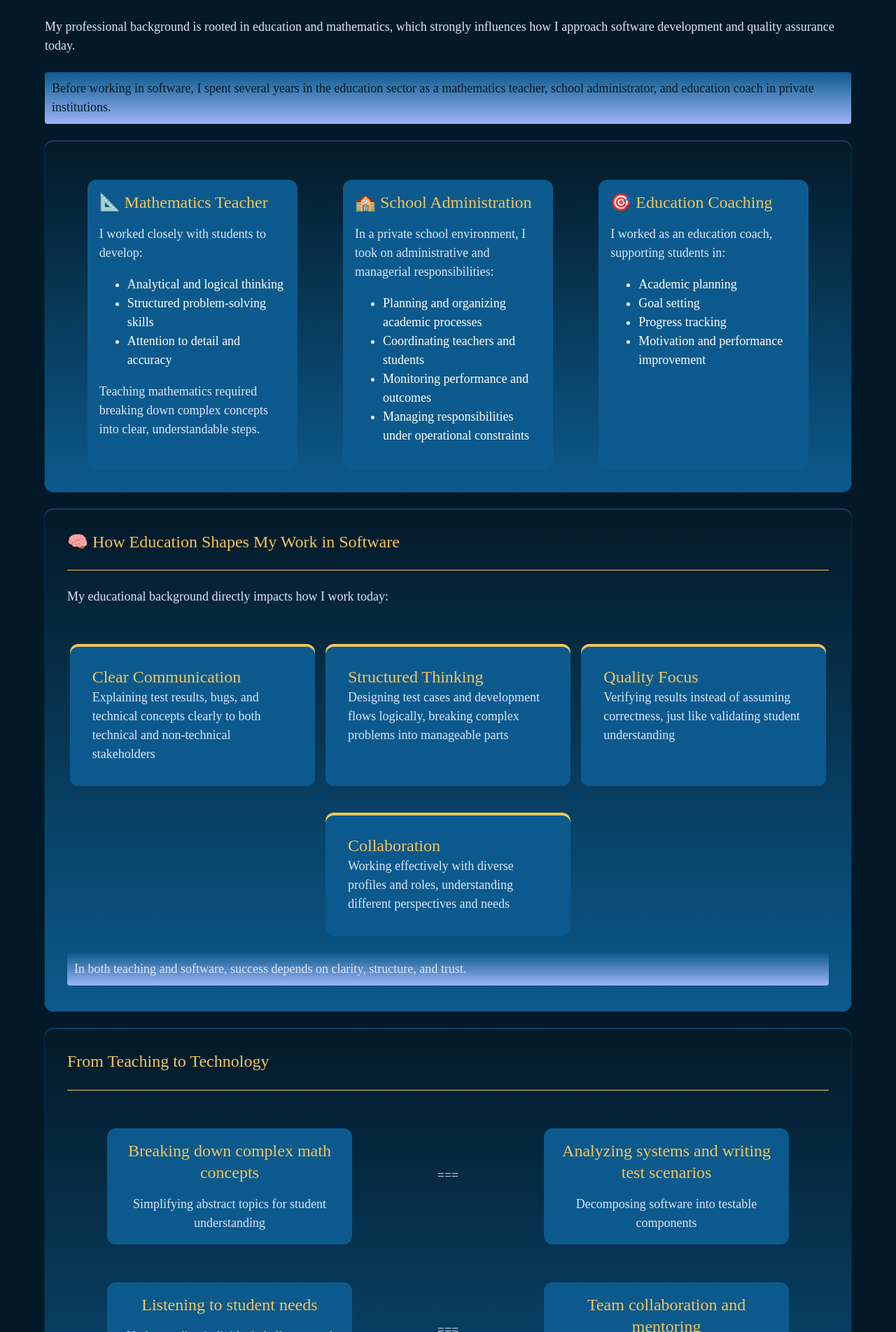
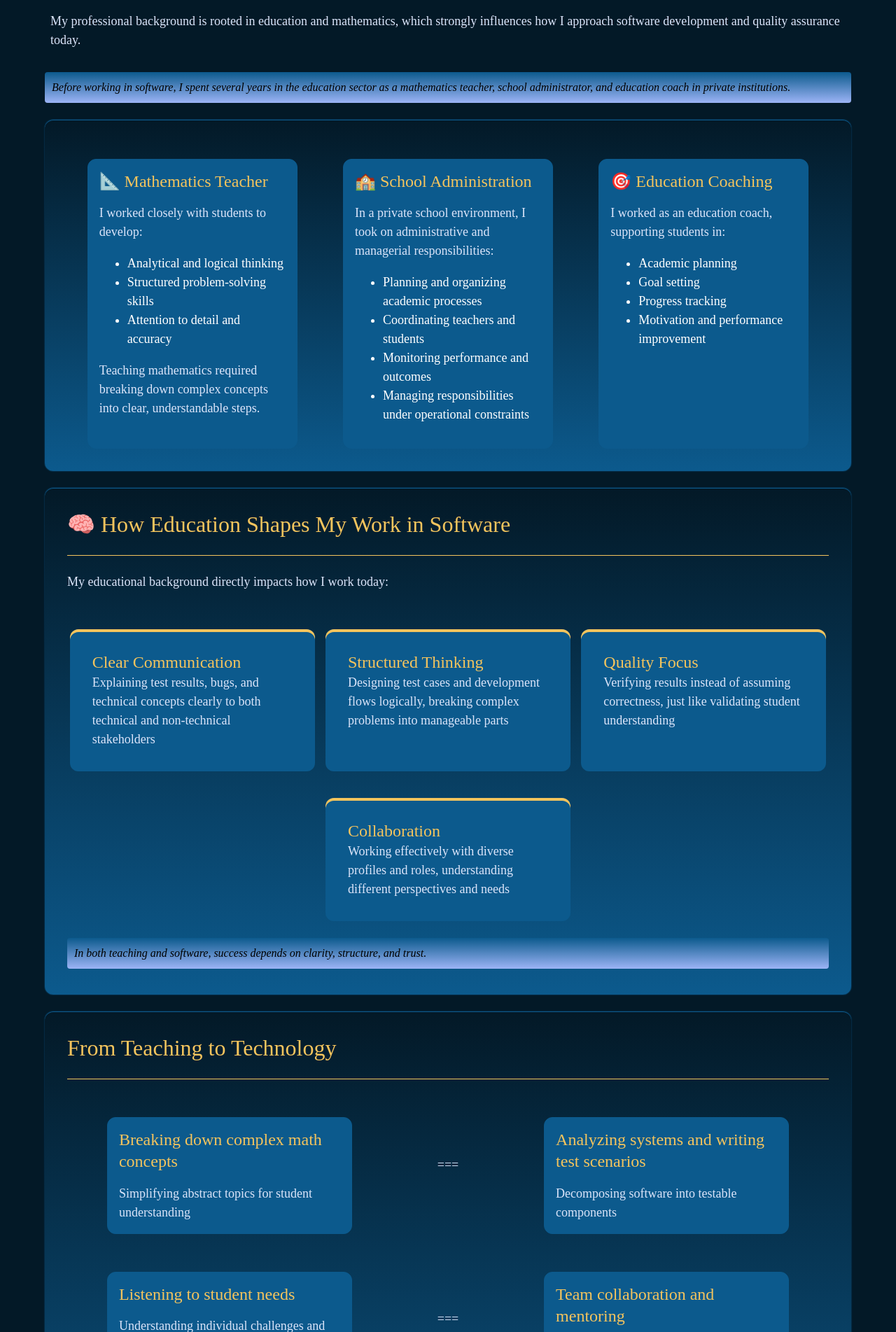
Before and after one commit to myalcin60/Portfolio, a Next.js app: page /en/education in a window 1280 px wide. Shown: the part 217-2120 px from the top of the page at 70% size. Built offline with nearby package versions, Linux system fonts and the light colour scheme; a web font is replaced by a local one.

Commit message:
ui updated

```diff
--- a/components/button/getInTouchBtn.tsx
+++ b/components/button/getInTouchBtn.tsx
@@ -4,6 +4,6 @@ import {Button} from "@mui/material";
 export default function GetInTouchBtn(){
    const message = useTranslations('home')
     return(
-        <Button variant={'btn_2'} href={'/contact'}>{message('hero.btn2')}</Button>
+        <Button variant={'btn_2'} href={'/contact'} sx={{mb:1}}>{message('hero.btn2')}</Button>
     )
 }
--- a/components/button/myProjectBtn.tsx
+++ b/components/button/myProjectBtn.tsx
@@ -5,6 +5,6 @@ export default function MyProjectBtn() {
     const message = useTranslations('home')
 
     return (
-        <Button variant={'btn_1'} href={'/project'}>{message('hero.btn1')}</Button>
+        <Button variant={'btn_1'} href={'/project'} sx={{mb:1}}>{message('hero.btn1')}</Button>
     )
 }
--- a/components/pages/educationClient.tsx
+++ b/components/pages/educationClient.tsx
@@ -27,7 +27,9 @@ export default function EducationClient() {
             <JsonLd pageKey={'qa'}/>
             <Container maxWidth="lg">
                 {/*hero*/}
-                <Box sx={{mt: 10}}>
+                <Box sx={{
+                    mt:{xs:3, sm:6, md: 8},
+                    p:1}}>
                     <Typography variant="h1" sx={{mb: 3}}>
                         {message.title}
                     </Typography>
@@ -35,7 +37,7 @@ export default function EducationClient() {
                         {message.description}
                     </Typography>
                 </Box>
-                <Paper variant={'projectCard'} sx={{mt: 3}}>
+                <Paper variant={'projectCard'} sx={{color:'black', fontStyle:'italic', fontSize:16, mt:3}}>
                     {message.text}
                 </Paper>
                 <Paper variant={'glowCard2'} sx={{
@@ -68,7 +70,7 @@ export default function EducationClient() {
                     ))}
                 </Paper>
                 <Paper variant={'glowCard2'} sx={{mt: 3}}>
-                    <Typography variant={'h3'} sx={{mb: 3, pb: 3, borderBottom: 1}}>
+                    <Typography variant={'h2'} sx={{mb: 3, pb: 3, borderBottom: 1}}>
                         {message.educationShape.title}
                     </Typography>
                     <Typography variant={'body1'}>{message.educationShape.text}</Typography>
@@ -88,11 +90,11 @@ export default function EducationClient() {
                         ))}
                     </Box>
                     <Paper variant={'projectCard'} sx={{mt: 3}}>
-                        <Typography>{message.educationShape.quote}</Typography>
+                        <Typography sx={{color:'black', fontStyle:'italic', fontSize:16}}>{message.educationShape.quote}</Typography>
                     </Paper>
                 </Paper>
                 <Paper variant={'glowCard2'} sx={{mt: 3}}>
-                    <Typography variant={'h3'} sx={{mb: 3, pb: 3, borderBottom: 1}}>
+                    <Typography variant={'h2'} sx={{mb: 3, pb: 3, borderBottom: 1}}>
                         {message.teaching.title}
                     </Typography>
                     {message.teaching.items.map((item: CategoryType, index: number) => (
@@ -118,7 +120,7 @@ export default function EducationClient() {
                     ))}
                 </Paper>
                 <Paper variant={'glowCard2'} sx={{mt: 3}}>
-                    <Typography variant={'h3'} sx={{mb: 3, pb: 3, borderBottom: 1}}>
+                    <Typography variant={'h2'} sx={{mb: 3, pb: 3, borderBottom: 1}}>
                         {message.knowledge.title}
                     </Typography>
                     <Typography variant={'body1'}>{message.knowledge.text}</Typography>
@@ -127,16 +129,16 @@ export default function EducationClient() {
                             <li key={index}>{item}</li>
                         ))}
                     </ul>
-                    <Paper variant={'projectCard'}>
+                    <Paper variant={'projectCard'} sx={{color:'black', fontStyle:'italic', fontSize:16}}>
                         {message.knowledge.quote}
                     </Paper>
                 </Paper>
                 <Paper variant={'glowCard2'} sx={{mt: 3}}>
-                    <Typography variant={'h3'} sx={{mb: 3, pb: 3, borderBottom: 1}}>
+                    <Typography variant={'h2'} sx={{mb: 3, pb: 3, borderBottom: 1}}>
                         {message.cta.title}
                     </Typography>
                     <Typography variant={'body1'}>{message.cta.text}</Typography>
-                   <Box sx={{display:'flex', justifyContent:'space-around', gap:1, mt:5}}>
+                    <Box sx={{display:{xs:'block', sm:'flex'}, justifyContent:'space-around', gap:1, mt:{xs:10, md:15}}}>
                        <MyProjectBtn/>
                        <GetInTouchBtn/>
                    </Box>
--- a/components/pages/projectClient.tsx
+++ b/components/pages/projectClient.tsx
@@ -13,7 +13,9 @@ export default function ProjectClient() {
             <JsonLd pageKey={'projects'}/>
             <Container maxWidth="lg">
                 {/*hero*/}
-                <Box sx={{mt: 10}}>
+                <Box sx={{
+                    mt:{xs:3, sm:6, md: 8},
+                    p:1}}>
                     <Typography variant={'h1'} sx={{mb: 5}}>
                         {message.title}
                     </Typography>
--- a/components/pages/testingClient.tsx
+++ b/components/pages/testingClient.tsx
@@ -20,7 +20,9 @@ export default function TestingClient() {
             <JsonLd pageKey={'qa'}/>
             <Container maxWidth="lg">
                 {/*hero*/}
-                <Box sx={{mt: 10}}>
+                <Box sx={{
+                    mt:{xs:3, sm:6, md: 8},
+                    p:1}}>
                     <Typography variant="h1" sx={{mb: 3}}>
                         {message.title}
                     </Typography>
@@ -111,7 +113,7 @@ export default function TestingClient() {
                         </Paper>
                     ))
                 }
-                <Box sx={{display:'flex', justifyContent:'space-around', gap:1, mt:5}}>
+                <Box sx={{display:{xs:'block', sm:'flex'}, justifyContent:'space-around', gap:1, mt:{xs:10, md:15}}}>
                     <MyProjectBtn/>
                     <GetInTouchBtn/>
                 </Box>
--- a/messages/about/en.json
+++ b/messages/about/en.json
@@ -1,5 +1,5 @@
 {
-  "title": "\uD83D\uDC4B Hi, I'm Musa",
+  "title": "\uD83D\uDC4B Hi,",
   "text": "I am a Junior Full-Stack Developer with a strong QA / testing mindset and a background in Mathematics and Education. Before transitioning into software development, I worked as a mathematics teacher. This experience shaped the way I approach problems today: structured thinking, logical reasoning, and a strong focus on clarity and correctness.",
   "mindset": {
     "title": "\uD83D\uDCBB My Developer Mindset",
--- a/messages/about/fr.json
+++ b/messages/about/fr.json
@@ -1,5 +1,5 @@
 {
-  "title": "👋 Bonjour, je suis Musa",
+  "title": "👋 Bonjour,",
   "text": "Je suis un développeur Full-Stack Junior avec une forte sensibilité QA / tests et un parcours en Mathématiques et en Éducation. Avant de me reconvertir dans le développement logiciel, j’ai travaillé comme enseignant de mathématiques. Cette expérience influence encore aujourd’hui ma manière d’aborder les problèmes : pensée structurée, raisonnement logique et priorité à la clarté et à la justesse.",
   "mindset": {
     "title": "💻 Mon état d’esprit de développeur",
--- a/messages/about/tr.json
+++ b/messages/about/tr.json
@@ -1,5 +1,5 @@
 {
-  "title": "👋 Merhaba, ben Musa",
+  "title": "👋 Merhaba,",
   "text": "Matematik ve Eğitim geçmişine sahip, güçlü bir QA / test bakış açısıyla çalışan Junior Full‑Stack Developer’ım. Yazılım geliştirmeye geçmeden önce matematik öğretmenliği yaptım. Bu deneyim, bugün problemleri ele alış biçimimi şekillendirdi: yapılandırılmış düşünme, mantıksal akıl yürütme ve doğruluk ile açıklığa öncelik verme.",
   "mindset": {
     "title": "💻 Geliştirici Bakış Açım",
--- a/theme/theme.ts
+++ b/theme/theme.ts
@@ -66,7 +66,7 @@ export const lightTheme = createTheme({
             color:CustomColors.text_red,
             fontFamily: `var(${imFellFrenchCanon.style.fontFamily}), serif`,
             fontWeight: 400,
-            fontSize: 36,
+            fontSize: 32,
             lineHeight: 1.25,
             '@media (max-width:600px)': {fontSize: '26px'},
         },
@@ -264,7 +264,7 @@ export const darkTheme = createTheme({
             color:CustomColors.orange_light,
             fontFamily: `var(${imFellFrenchCanon.style.fontFamily}), serif`,
             fontWeight: 400,
-            fontSize: 36,
+            fontSize: 32,
             lineHeight: 1.25,
             '@media (max-width:600px)': {fontSize: '26px'},
         },
@@ -327,7 +327,7 @@ export const darkTheme = createTheme({
                     props: { variant: 'glowCard' },
                     style: {
                         fontWeight:200,
-                        textAlign:"center",
+                        textAlign:"left",
                         marginTop:30,
                         color:CustomColors.text_white,
                         maxWidth:350,
@@ -345,6 +345,10 @@ export const darkTheme = createTheme({
                                 inset 1px 1px 1px  ${CustomColors.orange_light} ,
                                 `,
                         },
+                        '@media(max-width:500px)':{
+                            minWidth:260,
+                            padding:12
+                        }
                     },
                 },
                 {
@@ -369,6 +373,10 @@ export const darkTheme = createTheme({
                                 inset 0px 1px 0px  ${CustomColors.bg_secondary} ,
                                 0 0 2px ${CustomColors.bg_secondary}
                                 `,
+                        '@media(max-width:500px)':{
+                            minWidth:260,
+                            padding:12
+                        }
                     }
                 },
                 {
@@ -387,7 +395,7 @@ export const darkTheme = createTheme({
                         boxShadow: `
                                 inset 0px 4px 0px  ${CustomColors.orange_light}`,
                         '@media(max-width:500px)':{
-                            minWidth:180,
+                            minWidth:260,
                             padding:24
                         }
 
```
Also changed, not shown: components/pages/aboutClient.tsx (+9 -7 lines), components/pages/homeClient.tsx (+5 -7 lines), components/projectCard.tsx (+8 -8 lines).
